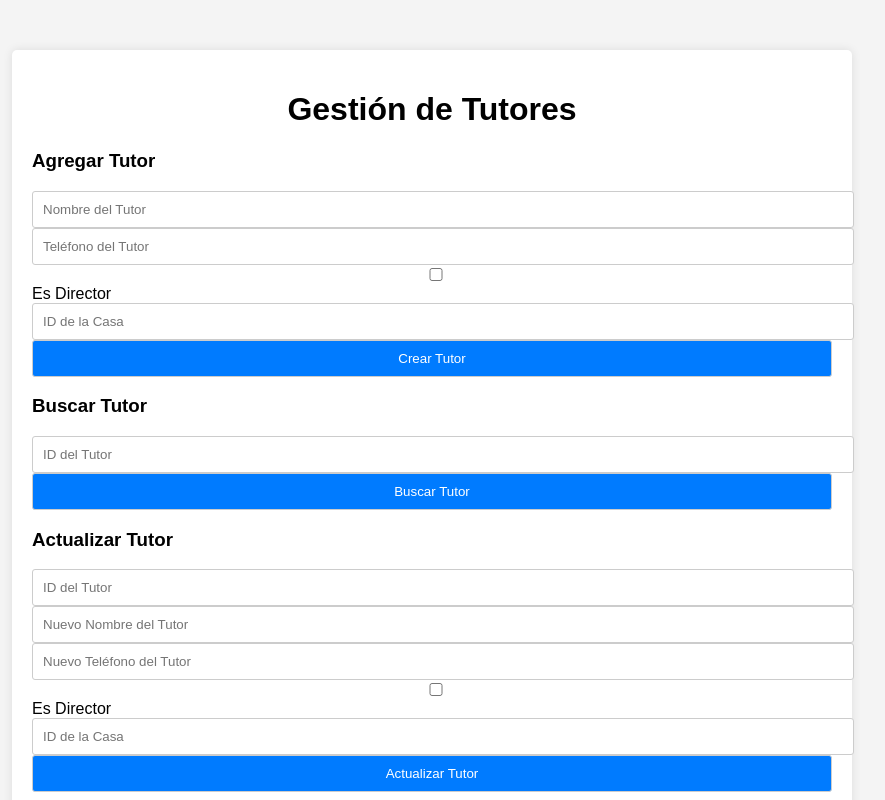
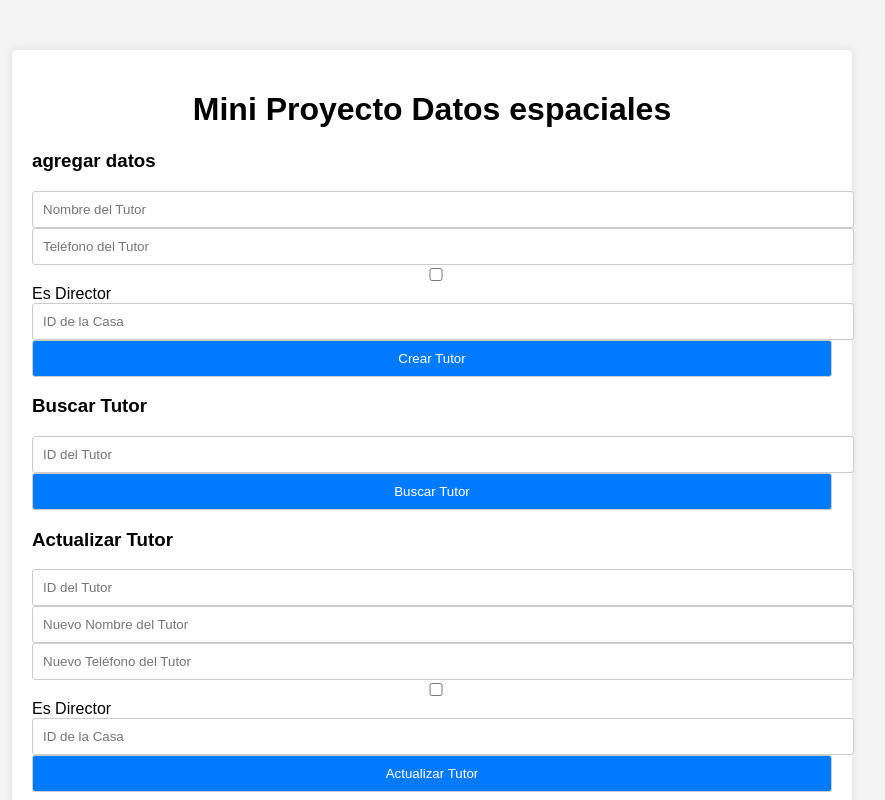
Before and after one commit to davRic42/mapsProyecto, a website: page Presentacion/index.html in a window 1280 px wide. Shown: the top 800 px of the page, without its empty margins (208-1093 px from the left). Drawn offline with Linux system fonts and the light colour scheme.

Commit message:
first comitt

```diff
--- a/Persistencia/db.js
+++ b/Persistencia/db.js
@@ -6,7 +6,7 @@ class Database {
             host: 'localhost',
             user: 'root',
             password: '',
-            database: 'dbcolonias'
+            database: 'direccionesdb'
         };
         this.pool = mysql.createPool(this.config);
     }
--- a/Presentacion/index.html
+++ b/Presentacion/index.html
@@ -3,17 +3,17 @@
 <head>
     <meta charset="UTF-8">
     <meta name="viewport" content="width=device-width, initial-scale=1.0">
-    <title>Gestión de Tutores</title>
+    <title>Mini Proyecto Datos espaciales</title>
     <link rel="stylesheet" href="./style/style.css">
 </head>
 <body>
 
     <div class="container">
-        <h1>Gestión de Tutores</h1>
+        <h1>Mini Proyecto Datos espaciales</h1>
 
         <!-- Crear Tutor -->
         <div class="form-group">
-            <h3>Agregar Tutor</h3>
+            <h3>agregar datos</h3>
             <input type="text" id="tutorName" placeholder="Nombre del Tutor">
             <input type="text" id="tutorPhone" placeholder="Teléfono del Tutor">
             <input type="checkbox" id="tutorDirector"> Es Director
```
Also changed, not shown: Persistencia/datosDAO.js (renamed from Persistencia/tutorDAO.js).
